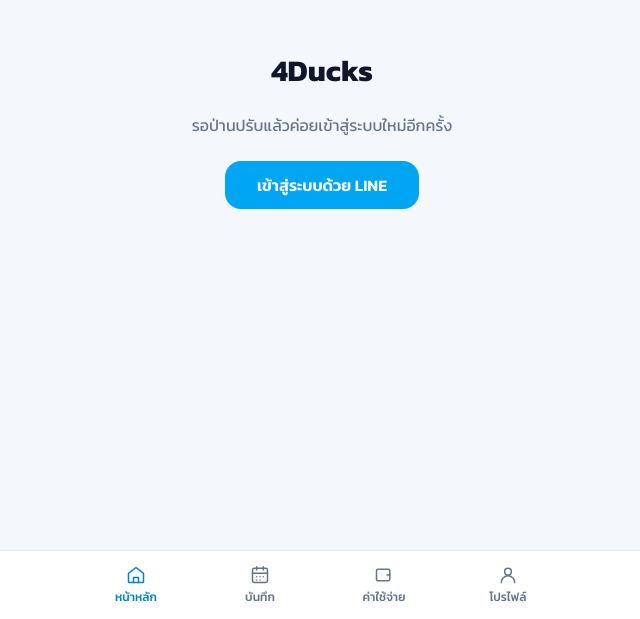
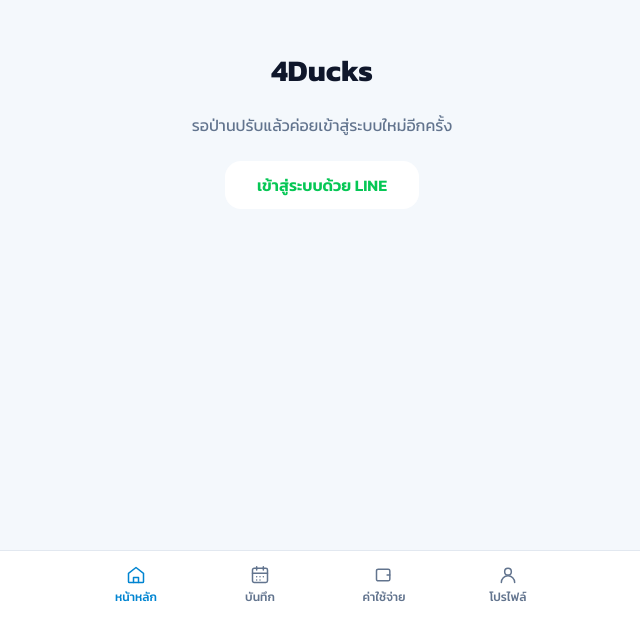
Before and after one commit to ppaanjkr/family-health-companion, a Next.js app: page / in a window 1280 px wide. Shown: the part 181-800 px from the top of the page, without its empty margins (318-958 px from the left). Built offline with nearby package versions, Linux system fonts and the light colour scheme; no server answers.

Commit message:
fix color

```diff
--- a/app/page.tsx
+++ b/app/page.tsx
@@ -51,7 +51,7 @@
 
           <Link
             href="/login"
-            className="rounded-2xl bg-sky-500 px-8 py-3 font-semibold text-white"
+            className="rounded-2xl border-[#06C755] bg-white text-[#06C755] hover:bg-[#e9f9ef] px-8 py-3 font-semibold"
           >
             เข้าสู่ระบบด้วย LINE
           </Link>
```
